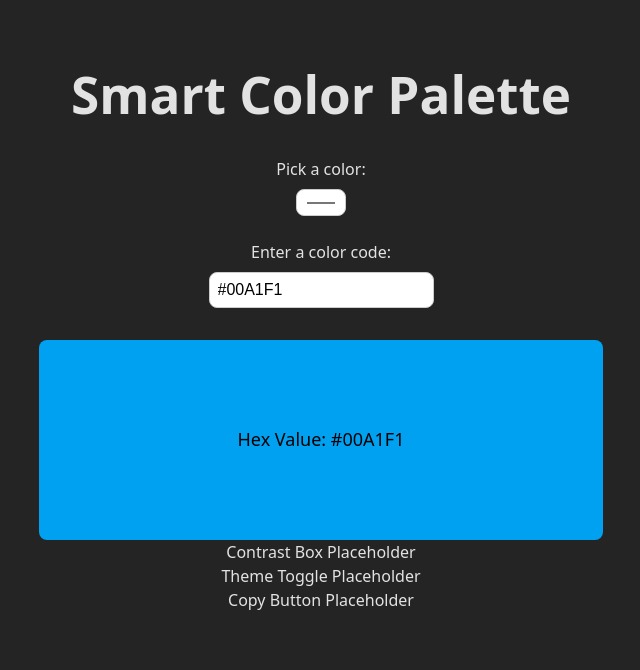
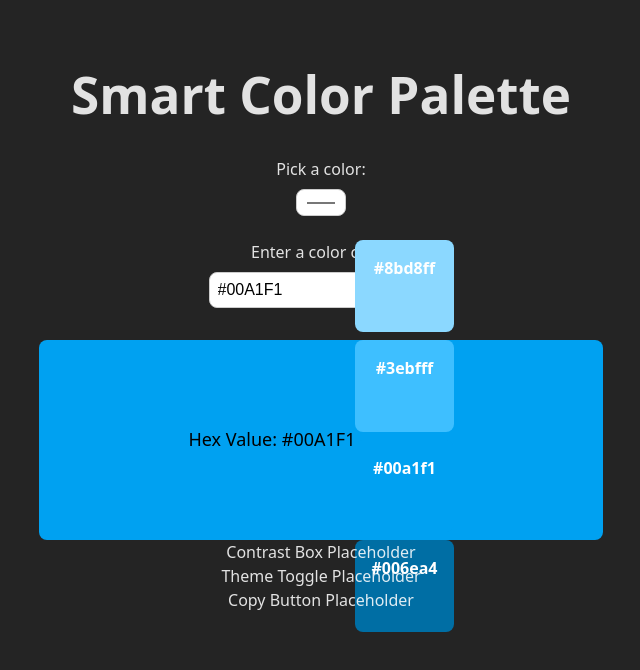
Before and after one commit to LilianeCharlie/Smart-Color-Palette, a React (Vite) app: page / in a window 1280 px wide. Shown: the top 670 px of the page, without its empty margins (351-991 px from the left). Built offline with nearby package versions, Linux system fonts and the light colour scheme.

Commit message:
Add GradientCard component, colorVariants utility, and gradient generation logic; update ColorDisplay styles and JSX; install colord library

```diff
--- a/package.json
+++ b/package.json
@@ -10,6 +10,7 @@
     "preview": "vite preview"
   },
   "dependencies": {
+    "colord": "^2.9.3",
     "react": "^19.0.0",
     "react-dom": "^19.0.0"
   },
--- a/src/components/ColorDisplay.jsx
+++ b/src/components/ColorDisplay.jsx
@@ -1,6 +1,8 @@
 import React from "react";
 import styles from "./ColorDisplay.module.css";
 import { toHexColor } from "../utils/colorHelpers";
+import { generateGradientShades } from "../utils/colorVariants";
+import GradientCard from "./GradientCard";
 
 const getTextColor = (color) => {
   const hex = color.startsWith("#") ? color : toHexColor(color);
@@ -14,6 +16,7 @@ const getTextColor = (color) => {
 const ColorDisplay = ({ color }) => {
   const hex = color.startsWith("#") ? color : toHexColor(color);
   const textColor = getTextColor(hex);
+  const gradientColors = generateGradientShades(hex);
 
   return (
     <div
@@ -21,6 +24,11 @@ const ColorDisplay = ({ color }) => {
       style={{ backgroundColor: hex, color: textColor }}
     >
       <p>Hex Value: {hex}</p>
+      <div className={styles.gradienList}>
+        {gradientColors.map((shade, index) => (
+          <GradientCard key={index} color={shade} />
+        ))}
+      </div>
     </div>
   );
 };
--- a/src/components/ColorDisplay.module.css
+++ b/src/components/ColorDisplay.module.css
@@ -9,3 +9,10 @@
     font-size: 18px;
     transition: background-color 0.3s ease, color 0.3s ease;
 }
+
+.gradientList {
+    margin-top: 1rem;
+    display: flex;
+    flex-direction: column;
+    gap: 0.5rem;
+}
--- /dev/null
+++ b/src/components/GradientCard.css
@@ -0,0 +1,26 @@
+.gradient-card {
+    padding: 1rem;
+    border-radius: 8px;
+    text-align: center;
+    color: #fff;
+    margin-bottom: 0.5rem;
+    font-weight: bold;
+    height: 60px;
+    display: flex;
+    flex-direction: colum;
+    justify-content: center;
+    background-color: gray;
+}
+
+.gradient-card.selected {
+    height: 100px;
+}
+
+.gradient-card-label {
+    font-size: 0.8rem;
+    margin-bottom: 0.25rem;
+}
+
+.gradient-card-hex {
+    font-size: 1rem;
+}
--- /dev/null
+++ b/src/components/GradientCard.jsx
@@ -0,0 +1,18 @@
+import React from "react";
+import "./GradientCard.css";
+
+const GradientCard = ({ color, label }) => {
+  return (
+    <div
+      className={`gradient-card ${
+        label === "Selected Color" ? "selected" : ""
+      }`}
+      style={{ backgroundColor: color }}
+    >
+      {label && <div className="gradient-card-label">{label}</div>}
+      <div className="gradient-card-hex">{color}</div>
+    </div>
+  );
+};
+
+export default GradientCard;
--- /dev/null
+++ b/src/utils/colorVariants.js
@@ -0,0 +1,11 @@
+import { colord } from "colord";
+
+export function generateGradientShades(baseColor) {
+  const base = colord(baseColor);
+  return [
+    base.lighten(0.3).toHex(),
+    base.lighten(0.15).toHex(),
+    base.toHex(),
+    base.darken(0.15).toHex(),
+  ];
+}
```
Also changed, not shown: 1 other file (tests, documents, lock files or other folders).
